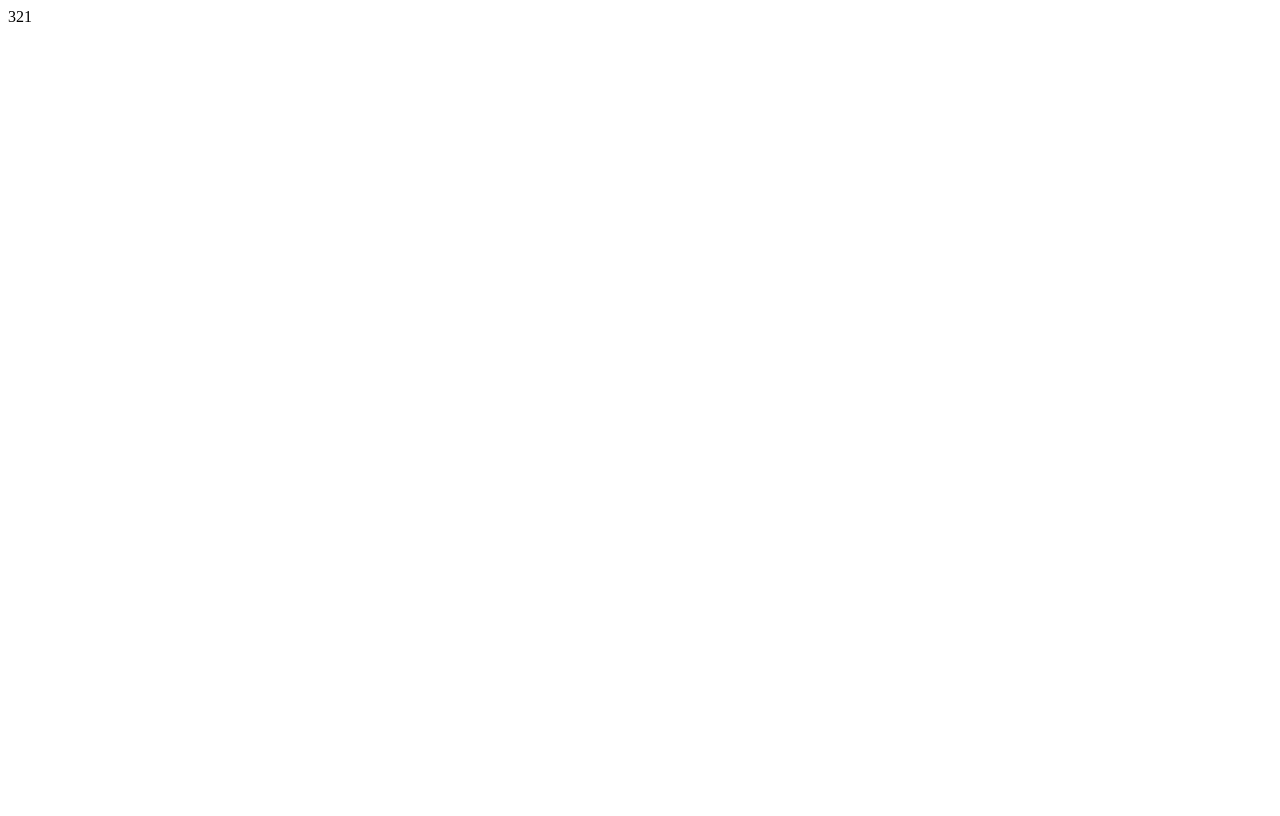
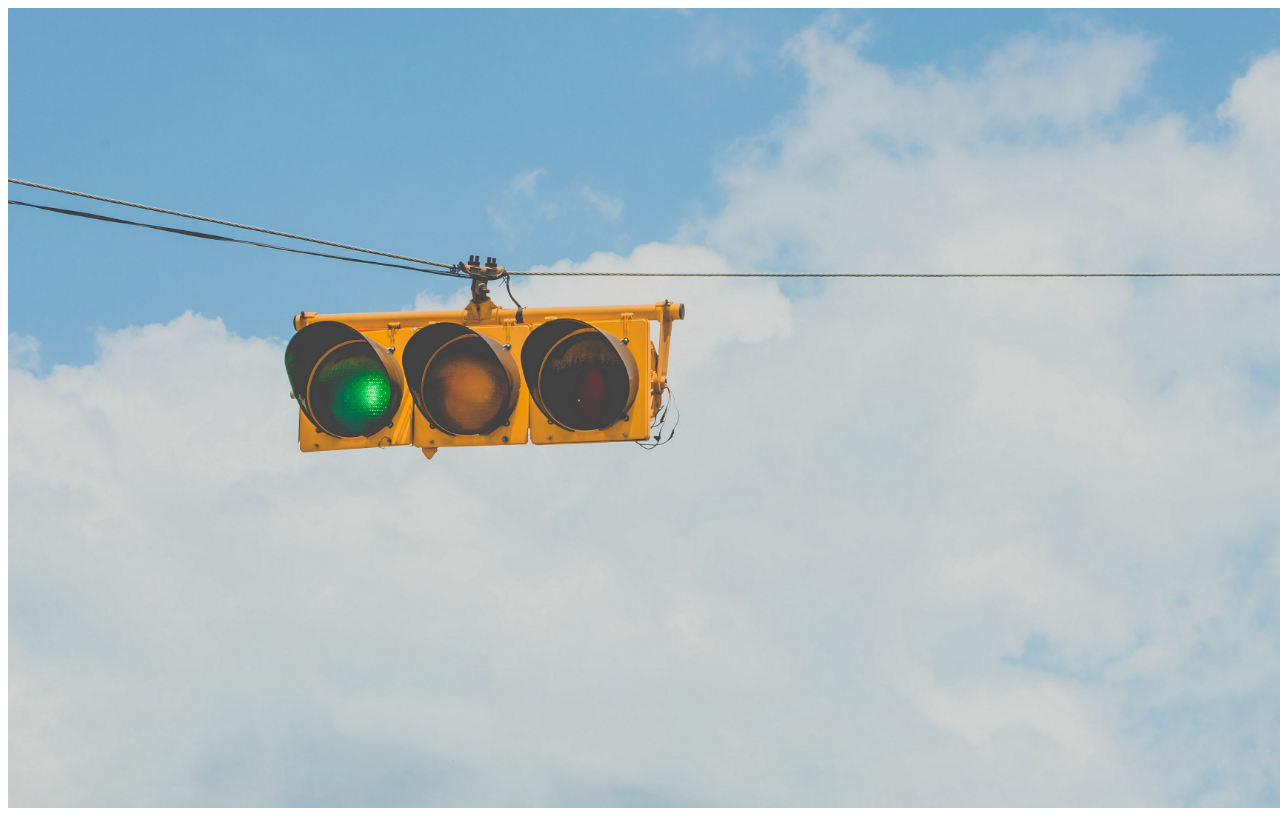
Before and after one commit to XXXLOLIHUNTERXXX/html-example, a plain HTML site: page index.html in a window 1280 px wide. Drawn offline with Linux system fonts and the light colour scheme.

Commit message:
ny chtoto est mojno i poest

```diff
--- a/index.html
+++ b/index.html
@@ -1,10 +1,13 @@
 <!DOCTYPE html>
 <html lang="en">
 <head>
+
     <meta charset="UTF-8">
-    <title>day</title>
+    <title>daun</title>
+
+    <link  rel="stylesheet" type="text/css" href="./style.css">
 </head>
 <body>
-321
+<div class="container"></div>
 </body>
 </html>
--- /dev/null
+++ b/style.css
@@ -0,0 +1,6 @@
+.container{
+    height:100vh;
+    width:100vw;
+    background-image: url(home_bg.jpg);
+    background-size: cover;
+}
```
Also changed, not shown: home_bg.jpg (added).
